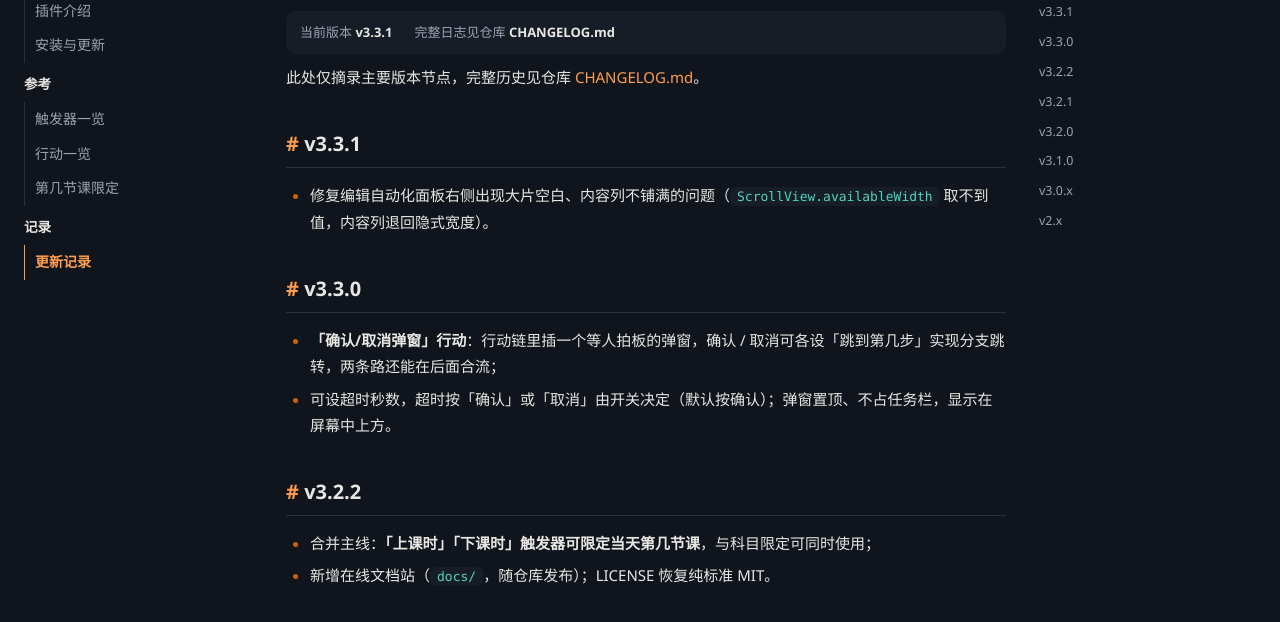
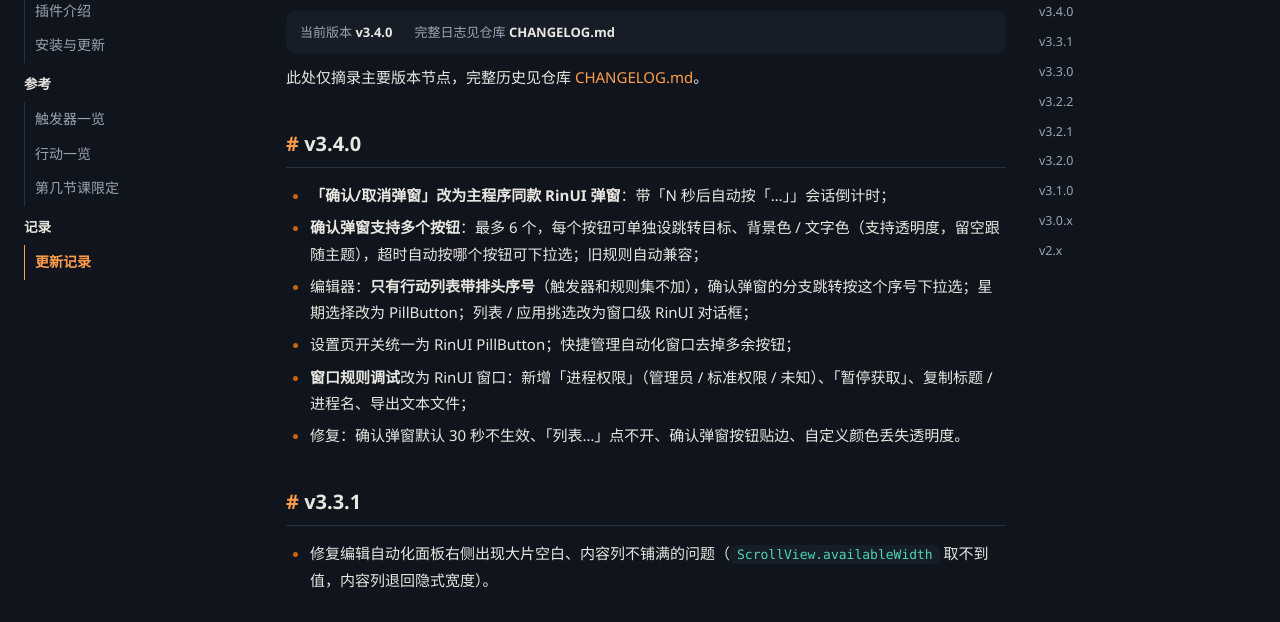
Before and after one commit to Kryon2025/Class-Widgets-2-Automations, a plain HTML site: page docs/changelog.html in a window 1280 px wide. Shown: the part 130-752 px from the top of the page. Drawn offline with Linux system fonts and the light colour scheme.

Commit message:
docs: 更新到 3.4.0（触发器 18 / 条件 19 / 行动 22、版本号、更新记录）
- docs/index.html：数量改为 18 / 19 / 22，页脚版本 v3.4.0
- docs/install.html：最新版 v3.4.0
- docs/changelog.html：新增 v3.4.0 节点（确认弹窗多按钮/颜色/倒计时、行动序号、列表 Dialog、窗口调试改版等）

```diff
--- a/docs/changelog.html
+++ b/docs/changelog.html
@@ -36,10 +36,20 @@
   <main class="doc-main">
     <h1>更新记录</h1>
     <div class="meta-bar">
-      <span>当前版本 <b>v3.3.1</b></span>
+      <span>当前版本 <b>v3.4.0</b></span>
       <span>完整日志见仓库 <b>CHANGELOG.md</b></span>
     </div>
     <p>此处仅摘录主要版本节点，完整历史见仓库 <a href="https://github.com/Kryon2025/Class-Widgets-2-Automations/blob/main/CHANGELOG.md" target="_blank" rel="noopener">CHANGELOG.md</a>。</p>
+
+    <h2 id="v340">v3.4.0</h2>
+    <ul>
+      <li><strong>「确认/取消弹窗」改为主程序同款 RinUI 弹窗</strong>：带「N 秒后自动按「…」」会话倒计时；</li>
+      <li><strong>确认弹窗支持多个按钮</strong>：最多 6 个，每个按钮可单独设跳转目标、背景色 / 文字色（支持透明度，留空跟随主题），超时自动按哪个按钮可下拉选；旧规则自动兼容；</li>
+      <li>编辑器：<strong>只有行动列表带排头序号</strong>（触发器和规则集不加），确认弹窗的分支跳转按这个序号下拉选；星期选择改为 PillButton；列表 / 应用挑选改为窗口级 RinUI 对话框；</li>
+      <li>设置页开关统一为 RinUI PillButton；快捷管理自动化窗口去掉多余按钮；</li>
+      <li><strong>窗口规则调试</strong>改为 RinUI 窗口：新增「进程权限」（管理员 / 标准权限 / 未知）、「暂停获取」、复制标题 / 进程名、导出文本文件；</li>
+      <li>修复：确认弹窗默认 30 秒不生效、「列表…」点不开、确认弹窗按钮贴边、自定义颜色丢失透明度。</li>
+    </ul>
 
     <h2 id="v331">v3.3.1</h2>
     <ul>
@@ -105,7 +115,8 @@
 
   <aside class="doc-toc">
     <div class="toc-title">本页目录</div>
-    <a href="#v331">v3.3.1</a>
+    <a href="#v340">v3.4.0</a>
+      <a href="#v331">v3.3.1</a>
     <a href="#v330">v3.3.0</a>
     <a href="#v322">v3.2.2</a>
     <a href="#v321">v3.2.1</a>
```
Also changed, not shown: docs/index.html (+2 -2 lines), docs/install.html (+1 -1 lines).
